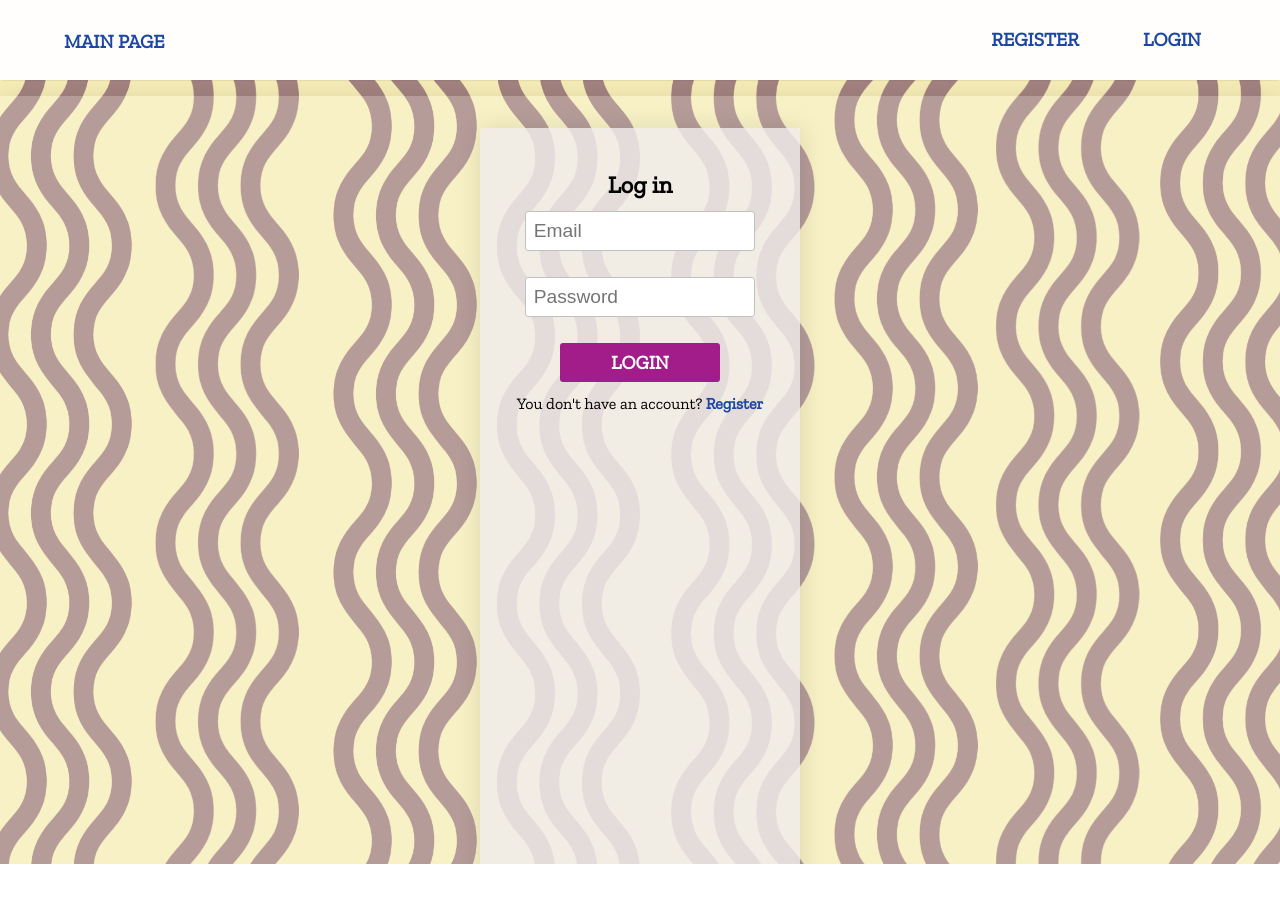
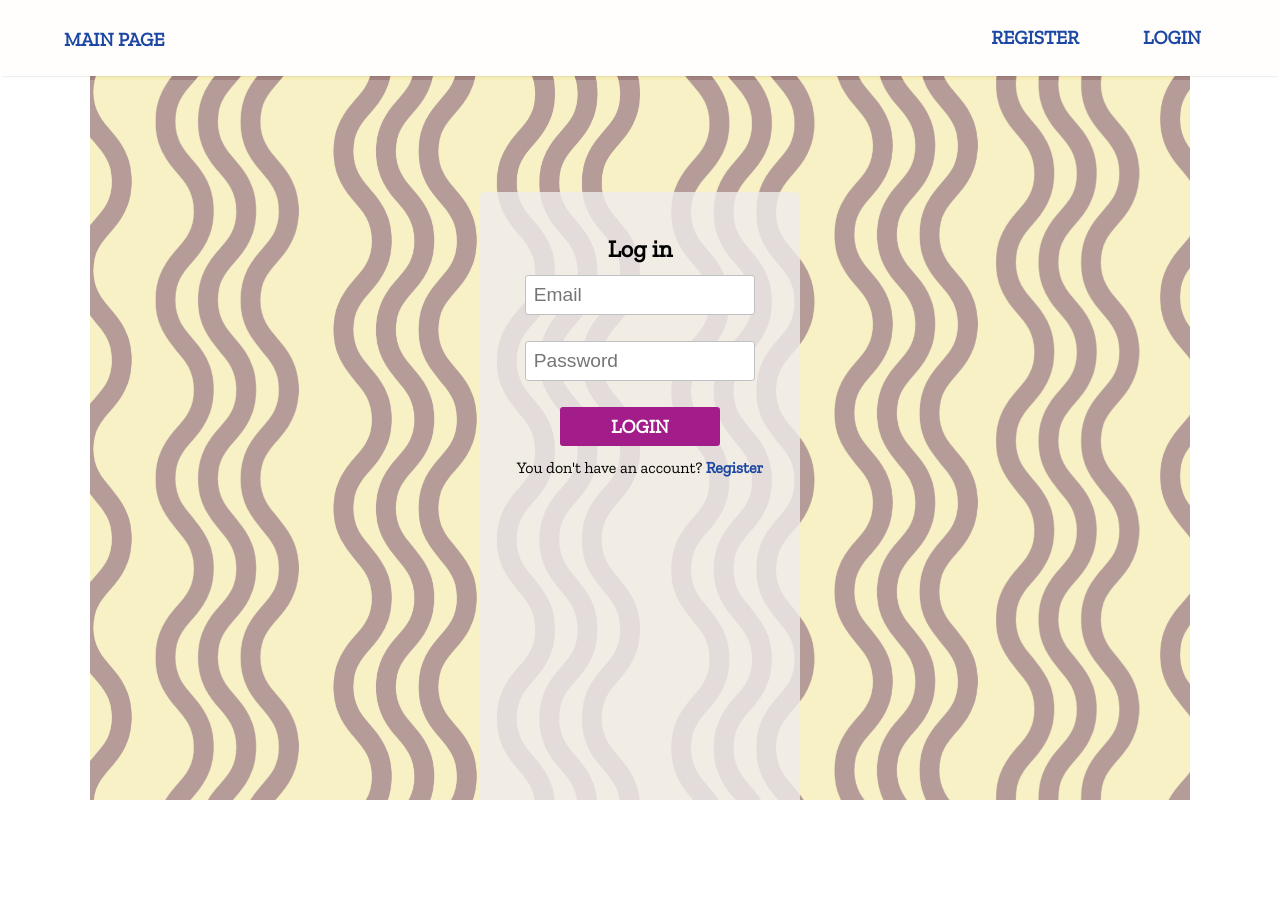
Before and after one commit to makiyo-ronkko/fullstack-app, a React (Create React App) app in the folder client/: page /login in a window 1280 px wide. Shown: the top 902 px of the page. After the commit the page ends 800 px from the top, so only its background shows below. Built offline with nearby package versions, Linux system fonts and the light colour scheme; no server answers.

Commit message:
Update styling

```diff
--- a/client/src/App.css
+++ b/client/src/App.css
@@ -1,19 +1,19 @@
 .App-container {
-  /* max-width: 1100px; */
+  max-width: 1100px;
+  margin-top: 6rem;
   margin: auto;
   overflow: hidden;
-  padding: auto;
-  margin-top: 4rem;
-  margin-bottom: 3rem;
 }
 
 .container {
   display: flex;
   justify-content: center;
-  margin-top: 2rem;
+  max-width: 1100px;
+  margin: auto;
   overflow: hidden;
-  box-shadow: 1px 2px 24px 2px rgba(0, 0, 0, 0.1);
-  min-height: 30rem;
+  padding: 0 2rem;
+  margin-top: 5rem;
+  margin-bottom: 3rem;
 }
 
 .light-overlay {
--- a/client/src/components/admin/Signin/Signin.css
+++ b/client/src/components/admin/Signin/Signin.css
@@ -21,6 +21,7 @@
   padding: 2rem;
   border-radius: 0.3rem;
   height: 50rem;
+  margin-top: 2rem;
 }
 
 .Form-row {
--- a/client/src/components/admin/Signup/Signup.css
+++ b/client/src/components/admin/Signup/Signup.css
@@ -21,6 +21,7 @@
   padding: 2rem;
   border-radius: 0.3rem;
   height: 50rem;
+  margin-top: 2rem;
 }
 
 .Form-row {
@@ -75,3 +76,10 @@
   font-weight: bolder;
   padding-left: 0.2rem;
 }
+
+@media (max-width: 700px) {
+  .Form {
+    width: 20rem;
+    height: 80px;
+  }
+}
--- a/client/src/components/layout/Navbar/Navbar.css
+++ b/client/src/components/layout/Navbar/Navbar.css
@@ -16,7 +16,6 @@
   position: fixed;
   z-index: 9999;
   width: 100%;
-  height: 10%;
   top: 0;
   border-bottom: solid 1px var(--light-color);
   box-shadow: 0 2px 2px -2px rgba(0, 0, 0, 0.2);
```
